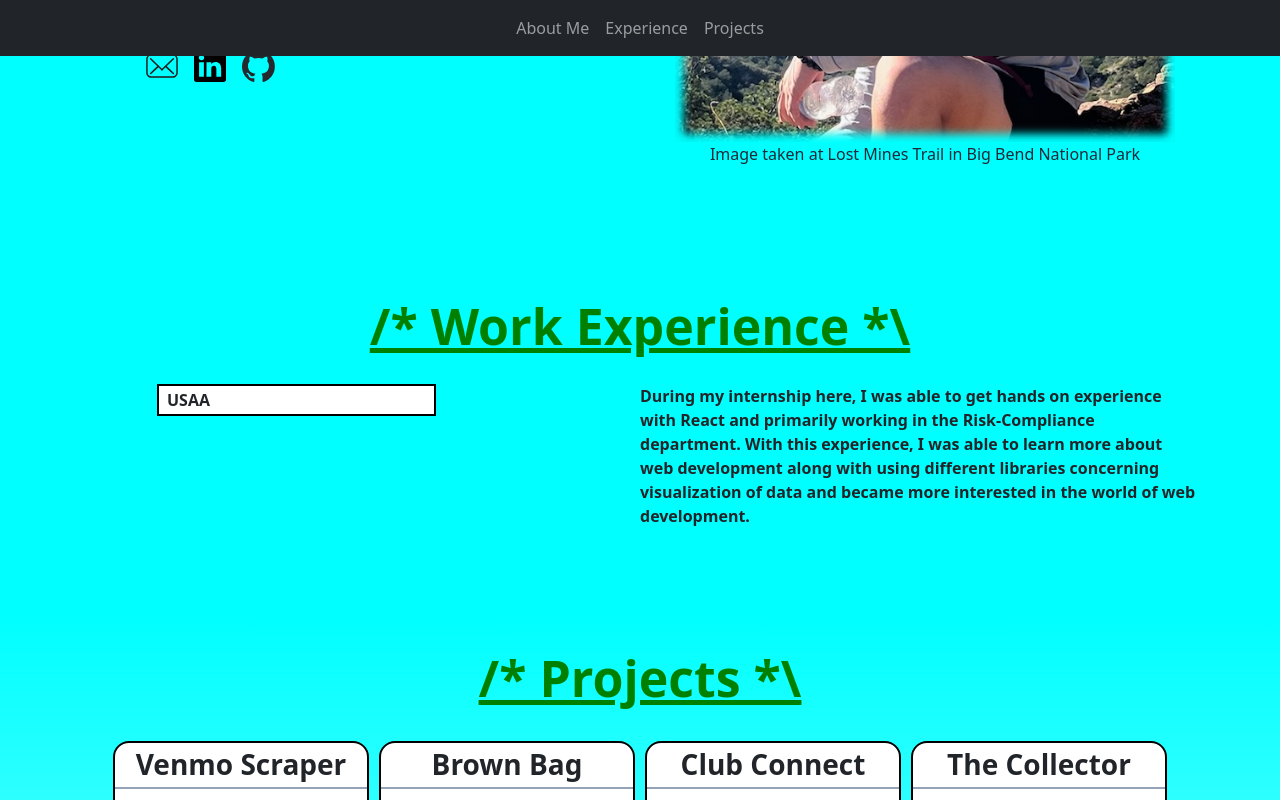
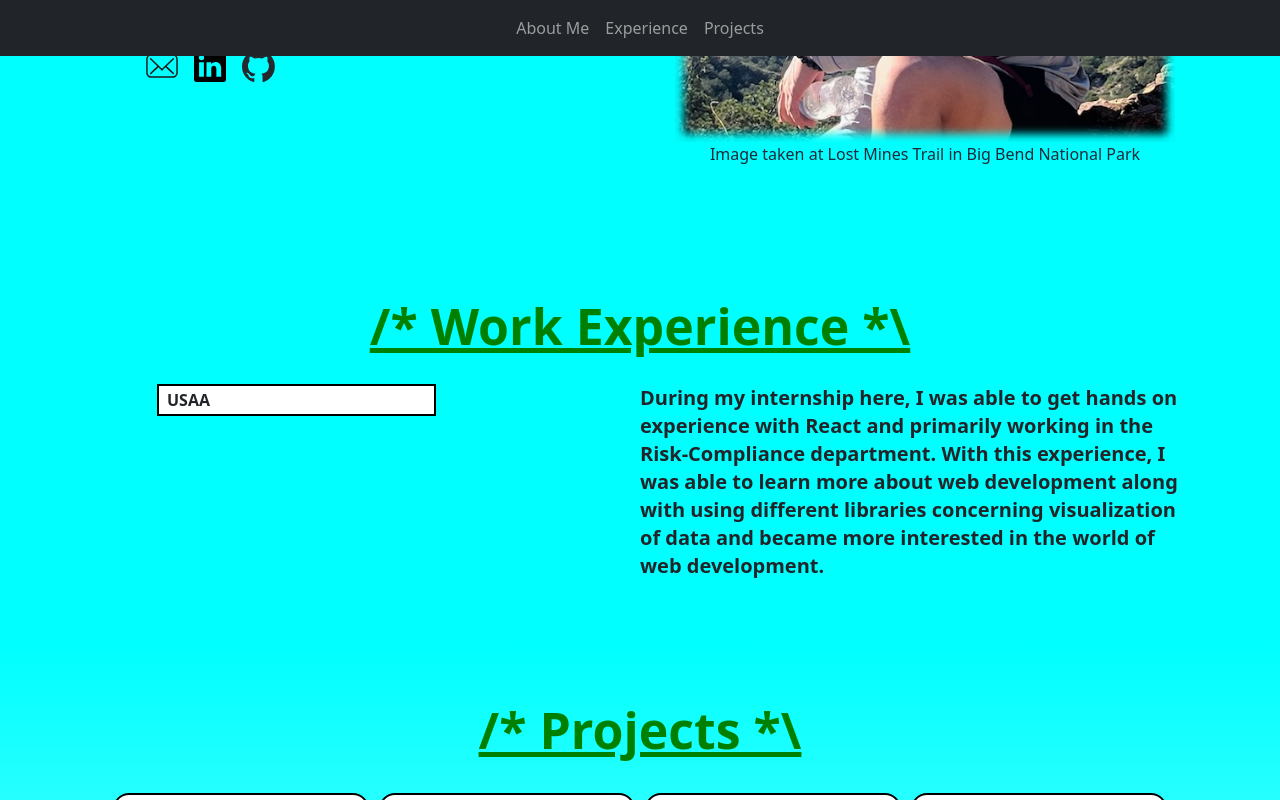
Before and after one commit to bithach/react-resume, a React (Create React App) app: page / in a window 1280 px wide. Both pictures are taken after a click on the button "USAA". Shown: the part 424-1224 px from the top of the page. Built offline with nearby package versions, Linux system fonts and the light colour scheme; grey boxes are pictures that could not be loaded.

Commit message:
change text size

```diff
--- a/src/components/WorkExperience.jsx
+++ b/src/components/WorkExperience.jsx
@@ -42,7 +42,7 @@ export function WorkExperience() {
         ))}
       </div>
       {targetID !== 0 ? (
-        <div className="work-descriptions w-1/2 font-semibold">
+        <div className="work-descriptions w-1/2 font-semibold text-xl">
           {experienceDescription}
         </div>
       ) : (
```
